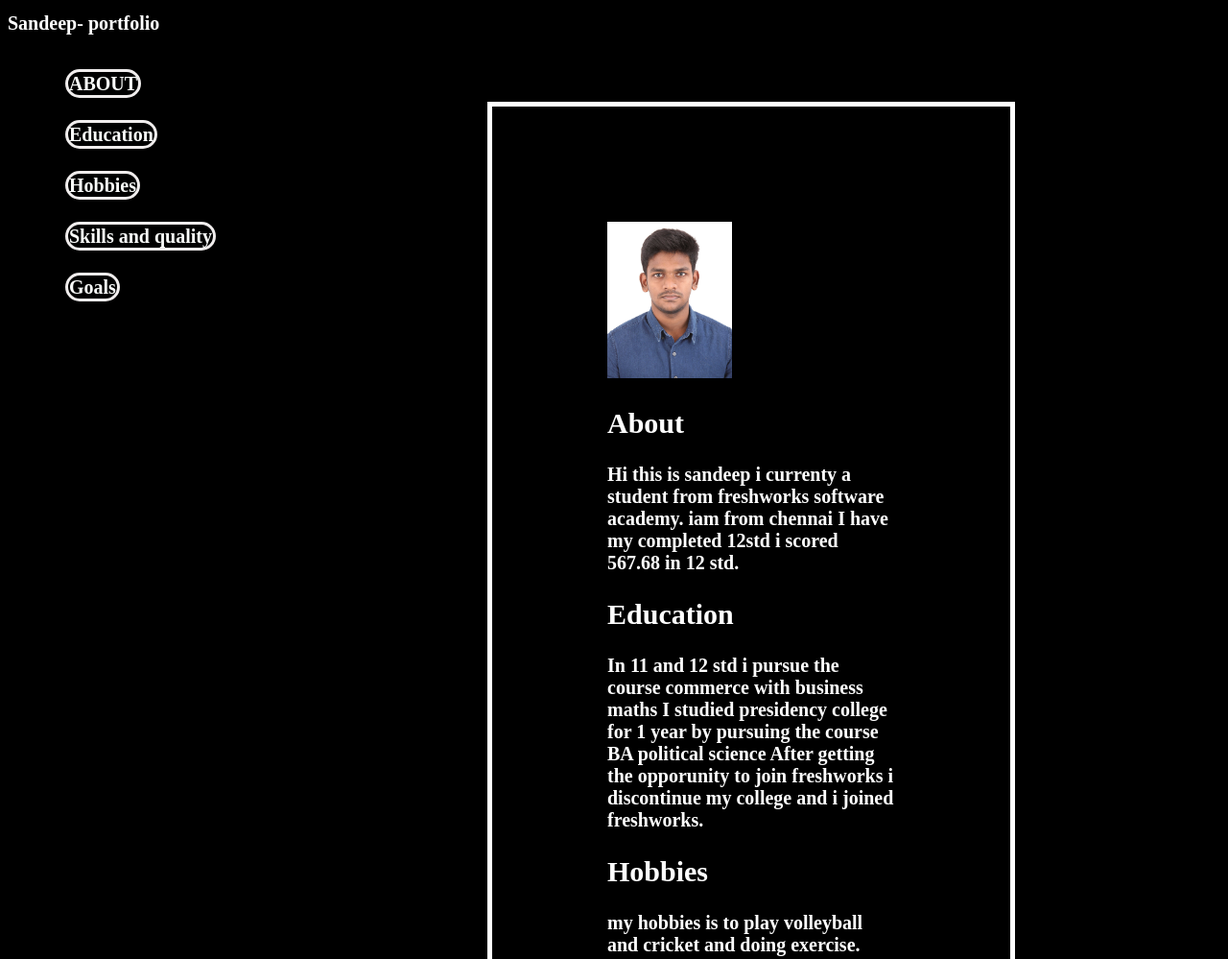
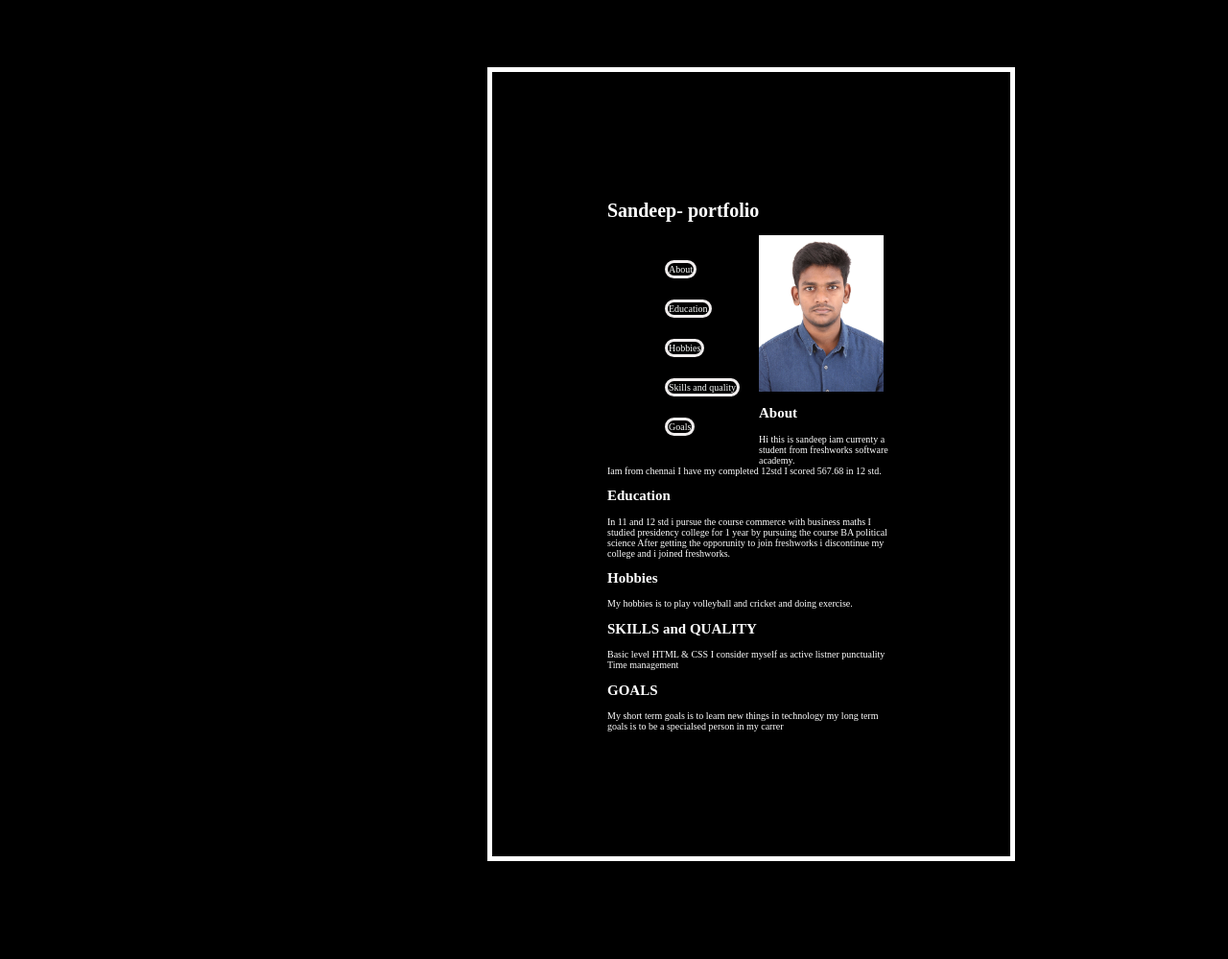
Before and after one commit to Sandeepsan97/Sandeep-portfolio, a plain HTML site: page index.html in a window 1280 px wide. Shown: the top 999 px of the page at 96% size. Drawn offline with Linux system fonts and the light colour scheme.

Commit message:
Update index.html

```diff
--- a/index.html
+++ b/index.html
@@ -8,48 +8,50 @@
     <link rel="stylesheet" href="css/style.css">
   </head>
   <body>
-    <h1>Sandeep- portfolio</</h1>
+
+
+<div id="head">
 	<div class="head">
+	<h1>Sandeep- portfolio</h1>
 <ul>
 
-    <li><a href="#About">ABOUT</a></li>
+    <li><a href="#About">About</a></li>
     <li><a href="#Education">Education</a></li>
     <li><a href="#Hobbies">Hobbies</a></li>
  <li><a href="#SQ">Skills and quality</a></li>
 <li><a href="#Goals">Goals</a></li>
 </ul>
 </div>
-<div id="head">
 <img src="image/passport.jpg" alt="photo">
 
   <div id="About">
 	<h2>About</h2>
-<p>Hi this is sandeep i currenty a student from freshworks software academy.
-iam from chennai I have my completed 12std
-i scored 567.68 in 12 std.
+<p>Hi this is sandeep iam currenty a student from freshworks software academy.<br>
+Iam from chennai I have my completed 12std
+I scored 567.68 in 12 std.</p>
 </div>
 <div id="Education">
 <h2>Education</h2>
-In 11 and 12 std i pursue the course commerce with business maths
+<p>In 11 and 12 std i pursue the course commerce with business maths
 I studied presidency college for 1 year by pursuing the course BA political science
 After getting the opporunity to join freshworks i discontinue my college and i joined freshworks.
 </p>
 </div>
 <div id="Hobbies">
 <h2>Hobbies</h2>
-my hobbies is to play volleyball and cricket and doing exercise.
+<p>My hobbies is to play volleyball and cricket and doing exercise.</p>
 </div>
 <div id="SQ">
 <h2>SKILLS and QUALITY</h2>
-Basic level HTML & CSS
-i consider myself as active listner
+<p>Basic level HTML & CSS
+I consider myself as active listner
 punctuality
-time management
+Time management</p>
 </div>
 <div id="Goals">
 <h2>GOALS</h2>
-my short term goals is to learn new things in technology
-my long term goals is to be a specialsed person in my carrer
+<p>My short term goals is to learn new things in technology
+my long term goals is to be a specialsed person in my carrer</p>
 </div>
 
 </div>
```
